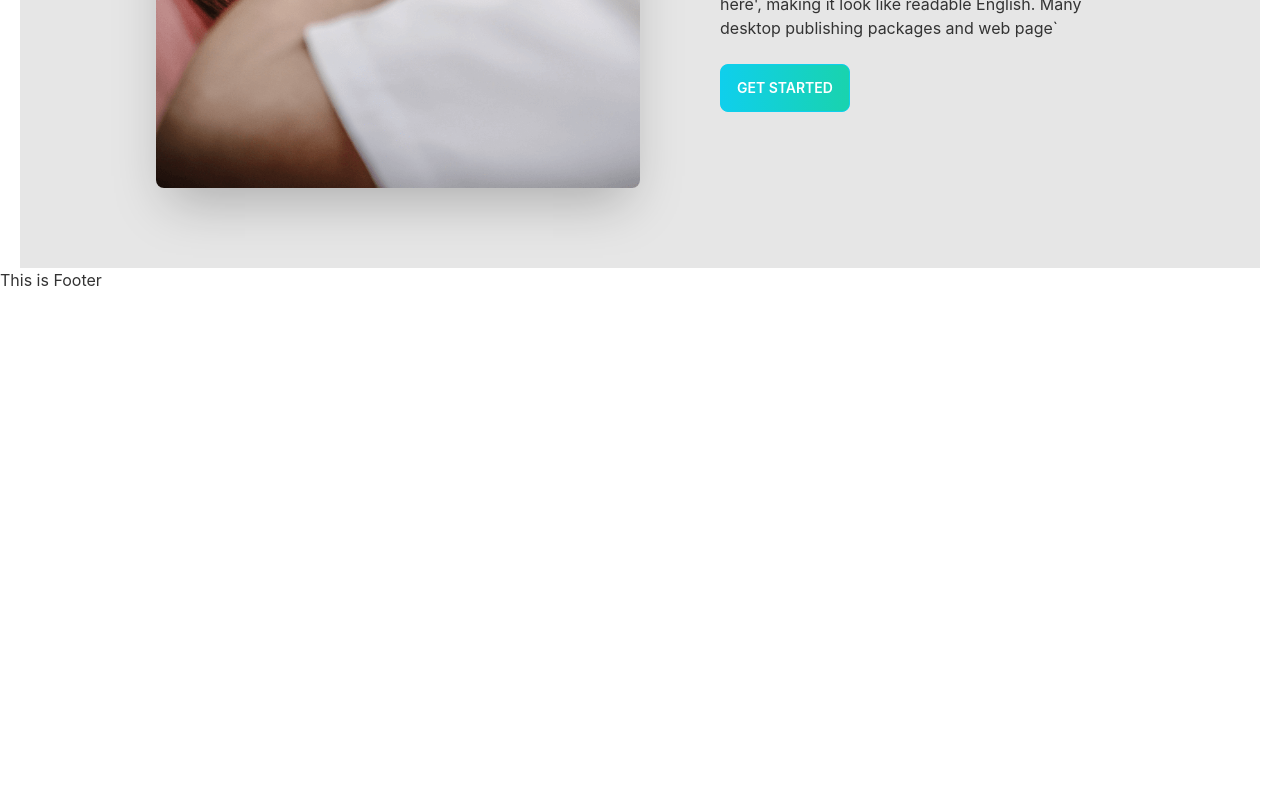
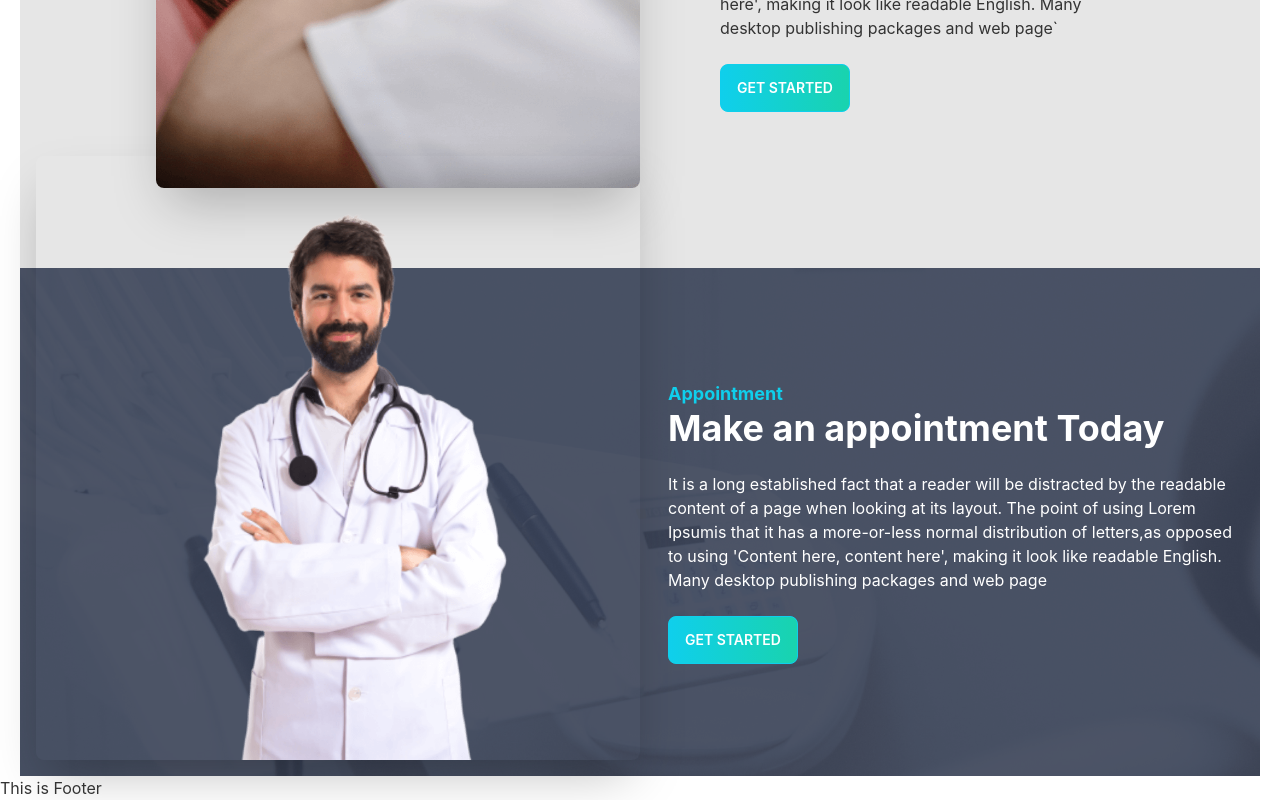
Before and after one commit to zameariislam/dentist-portal-client, a React (Create React App) app: page / in a window 1280 px wide. Shown: the part 1669-2469 px from the top of the page. Before the commit the page ends 1961 px from the top, so only its background shows below. Built offline with nearby package versions, Linux system fonts and the light colour scheme.

Commit message:
make appoinment section done

```diff
--- a/src/pages/Home/Home/Home.js
+++ b/src/pages/Home/Home/Home.js
@@ -1,6 +1,7 @@
 import React from 'react';
 import Banner from '../Banner/Banner';
 import CardsInfo from '../CardsInfo/CardsInfo';
+import MakeAppoinment from '../MakeAppoinment/MakeAppoinment';
 import Services from '../Services/Services';
 import Treatment from '../Treatment/Treatment';
 
@@ -10,8 +11,9 @@ const Home = () => {
         <div className='mx-5'>
             <Banner />
             <CardsInfo />
-            <Services/>
-            <Treatment/>
+            <Services />
+            <Treatment />
+            <MakeAppoinment />
 
 
         </div>
--- /dev/null
+++ b/src/pages/Home/MakeAppoinment/MakeAppoinment.js
@@ -0,0 +1,23 @@
+import React from 'react';
+import doctor from '../../../assets/images/doctor.png'
+import appoinment from '../../../assets/images/appointment.png'
+import PrimaryButton from '../../../components/PrimaryButton';
+
+
+const MakeAppoinment = () => {
+    return (
+        <div style={{backgroundImage:`url(${appoinment})`}}  className=" bg-base-200  text-white">
+            <div className="hero-content flex-col lg:flex-row  gap-x-7">
+                <img src={doctor} alt='' className=" lg:w-1/2 rounded-lg shadow-2xl  -mt-32" />
+                <div>
+                    <h4 className='text-primary text-lg  font-bold' >Appointment</h4>
+                    <h1 className="text-4xl font-bold">Make an appointment Today</h1>
+                    <p className="py-6"> It is a long established fact that a reader will be distracted by the readable content of a page when looking at its layout. The point of using Lorem Ipsumis that it has a more-or-less normal distribution of letters,as opposed to using 'Content here, content here', making it look like readable English. Many desktop publishing packages and web page</p>
+                    <PrimaryButton>Get Started</PrimaryButton>
+                </div>
+            </div>
+        </div>
+    );
+};
+
+export default MakeAppoinment;
```
